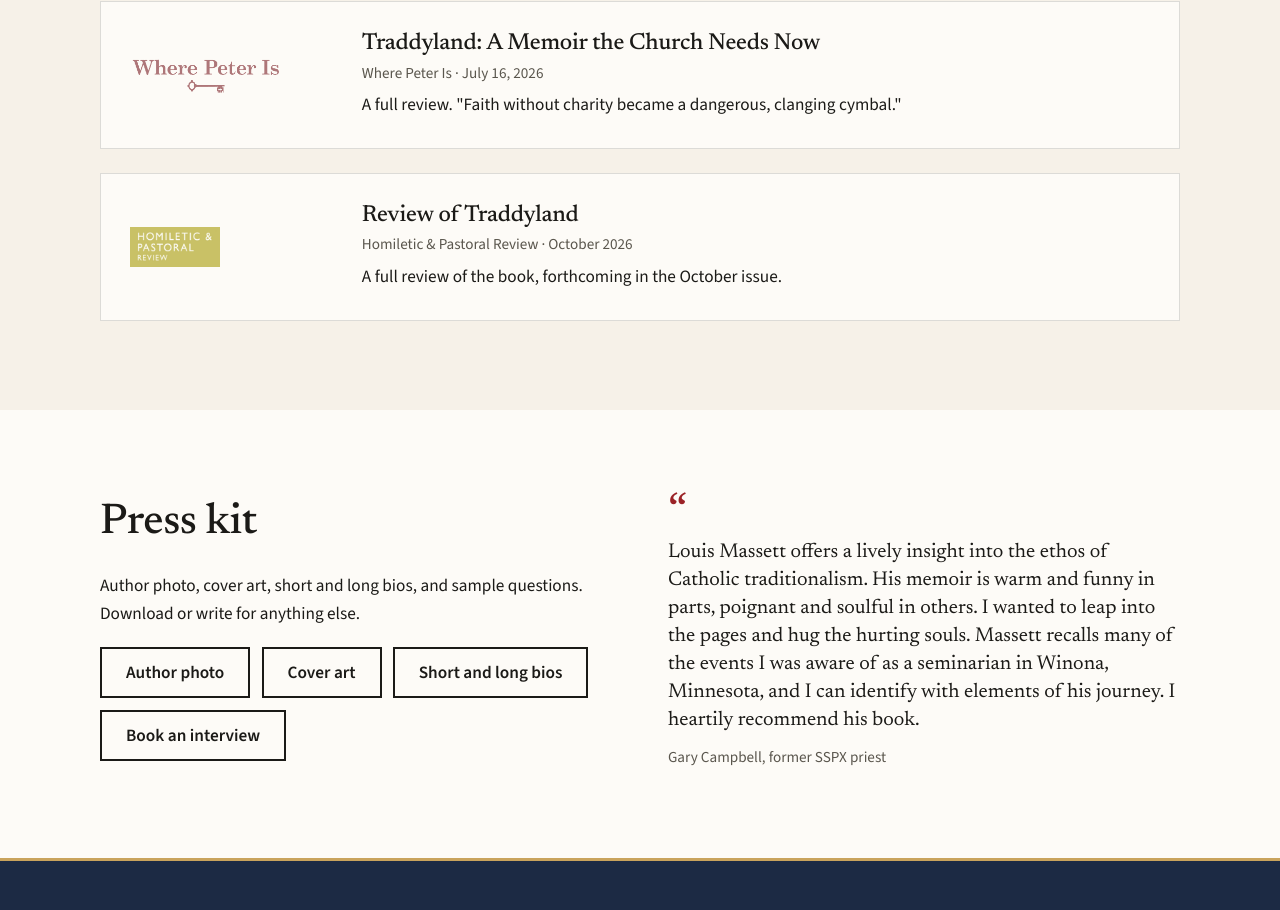
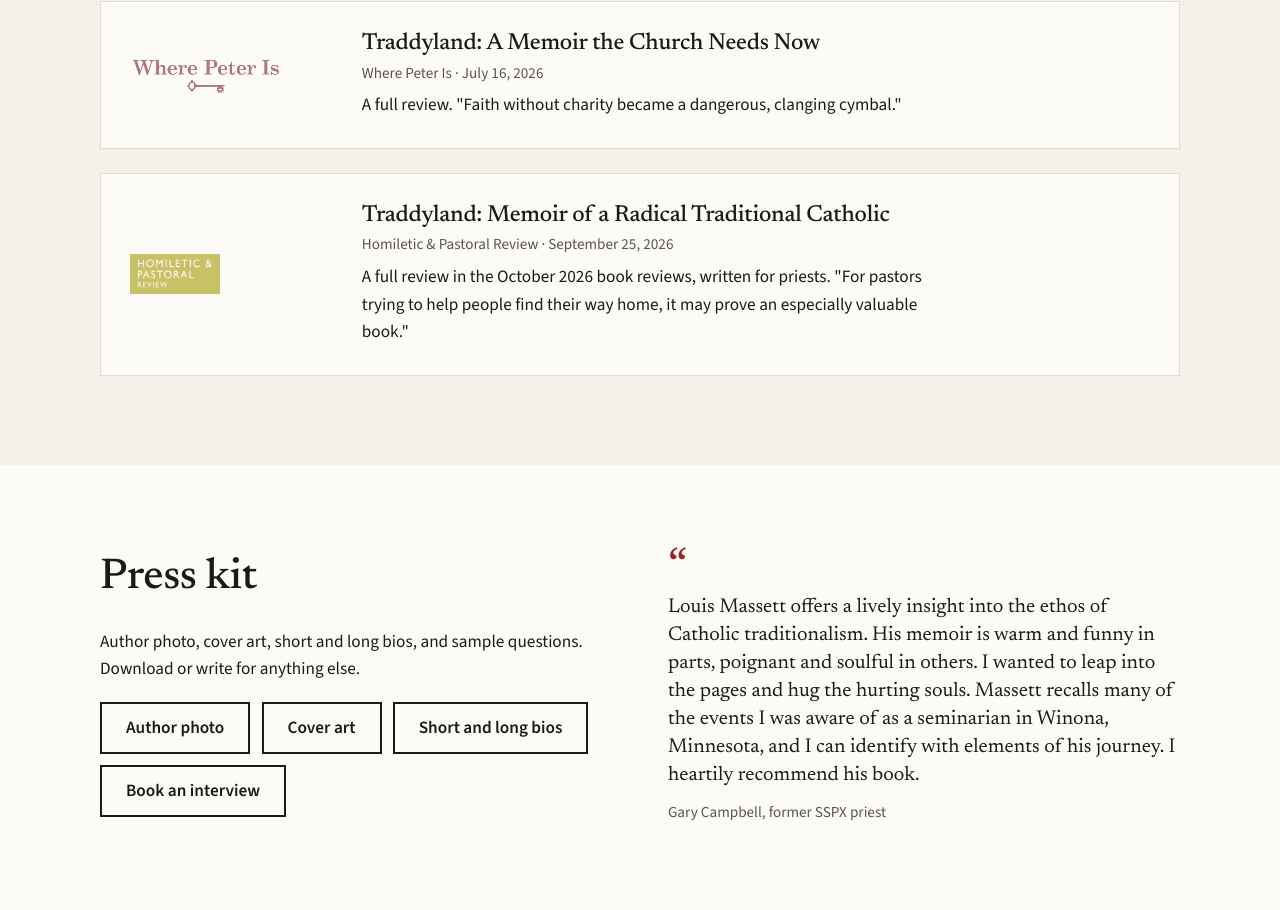
Before and after one commit to liquid1188/traddyland, an Eleventy site: page src/press.njk in a window 1280 px wide. Shown: the part 1293-2203 px from the top of the page. Built offline with nearby package versions, Linux system fonts and the light colour scheme; Eleventy itself is replaced by a stand-in of ours; files that its build step writes are made by us from their sources.

Commit message:
HPR review is out: link it, drop the Forthcoming tag, add its quote to Praise

```diff
--- a/src/_data/praise.json
+++ b/src/_data/praise.json
@@ -7,6 +7,10 @@
  {
   "quote": "A memoir the Church needs now.",
   "who": "Where Peter Is"
+ },
+ {
+  "quote": "A candid and penetrating memoir of one man's journey out of the SSPX, and precisely the kind of testimony the Church needs at this moment.",
+  "who": "Homiletic & Pastoral Review"
  },
  {
   "quote": "Traddyland is a powerful, beautifully written memoir that delivers far more than a personal story. It's an unflinching and sometimes tragic exploration of faith, identity, trust, betrayal.",
--- a/src/_data/press.json
+++ b/src/_data/press.json
@@ -52,10 +52,9 @@
  {
   "outlet": "Homiletic & Pastoral Review",
   "logo": "/images/logo-hpr.png",
-  "url": "https://www.hprweb.com/",
-  "date": "October 2026",
-  "title": "Review of Traddyland",
-  "note": "A full review of the book, forthcoming in the October issue.",
-  "forthcoming": true
+  "url": "https://www.hprweb.com/2026/09/book-reviews-october-2026/#traddy",
+  "date": "September 25, 2026",
+  "title": "Traddyland: Memoir of a Radical Traditional Catholic",
+  "note": "A full review in the October 2026 book reviews, written for priests. \"For pastors trying to help people find their way home, it may prove an especially valuable book.\""
  }
 ]
--- a/src/press.njk
+++ b/src/press.njk
@@ -2,7 +2,7 @@
 layout: base.njk
 title: Press
 permalink: /press/
-description: "Traddyland in the press: Newsweek, the National Catholic Reporter, UnHerd, and Where Peter Is."
+description: "Traddyland in the press: Newsweek, the National Catholic Reporter, UnHerd, Where Peter Is, and Homiletic & Pastoral Review."
 ---
 <div class="wrap page-head">
   <h1>Press</h1>
```
